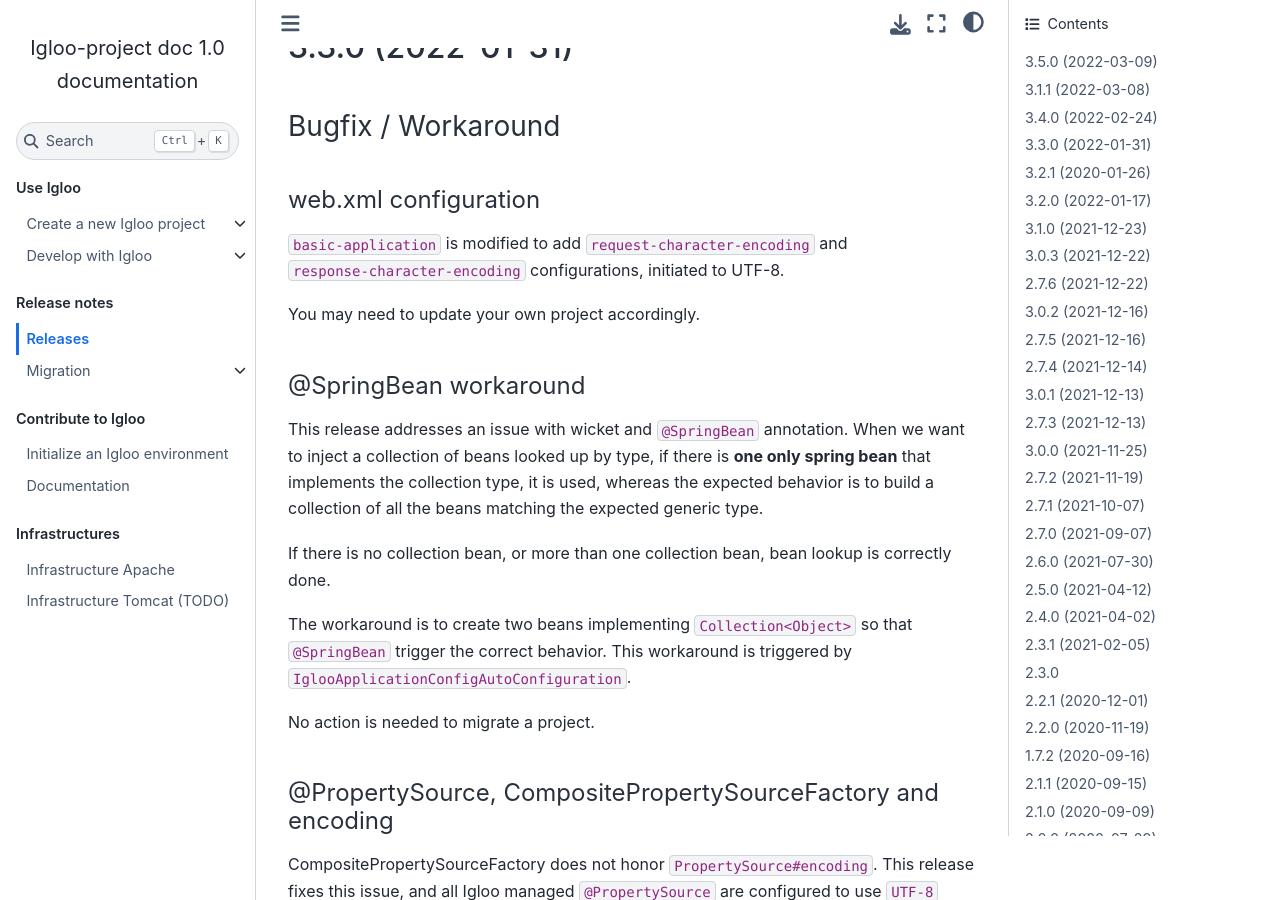
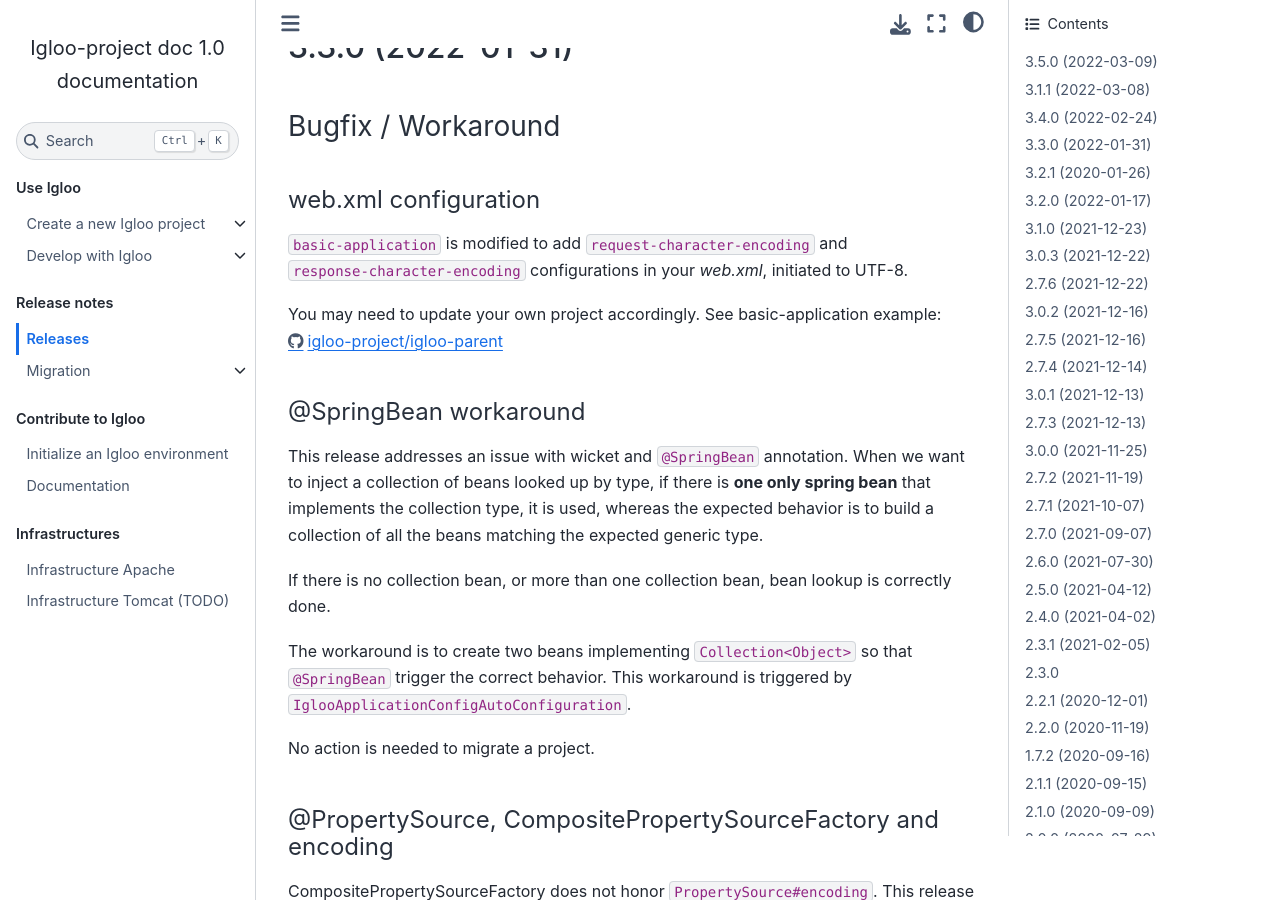
Before and after one commit to igloo-project/igloo-doc, a Sphinx documentation site: the page built from source/release-notes/releases.rst, in a window 1280 px wide and 900 px high, scrolled down 2178 px. Built offline with Sphinx 7.4.7 and the Sphinx Book theme 1.1.4, drawn with Linux system fonts in a browser that asks for light colours.

Commit message:
web.xml *-character-encoding config (3.3.0)

```diff
--- a/source/release-notes/releases.rst
+++ b/source/release-notes/releases.rst
@@ -100,9 +100,11 @@
 ---------------------
 
 ``basic-application`` is modified to add ``request-character-encoding`` and
-``response-character-encoding`` configurations, initiated to UTF-8.
-
-You may need to update your own project accordingly.
+``response-character-encoding`` configurations in your `web.xml`,
+initiated to UTF-8.
+
+You may need to update your own project accordingly. See basic-application example:
+https://github.com/igloo-project/igloo-parent/commit/118281bf9f2b844c7224c07037b489ddd53986a0
 
 
 @SpringBean workaround
```
